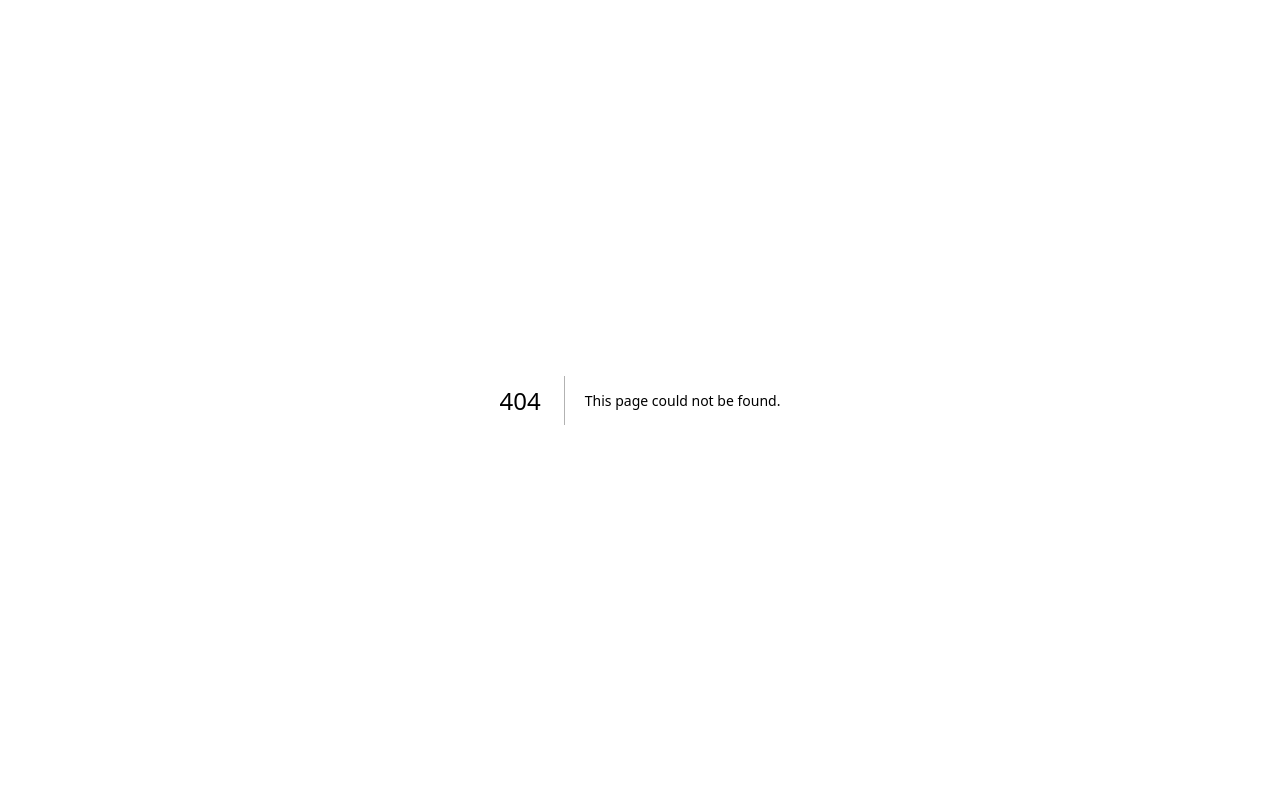
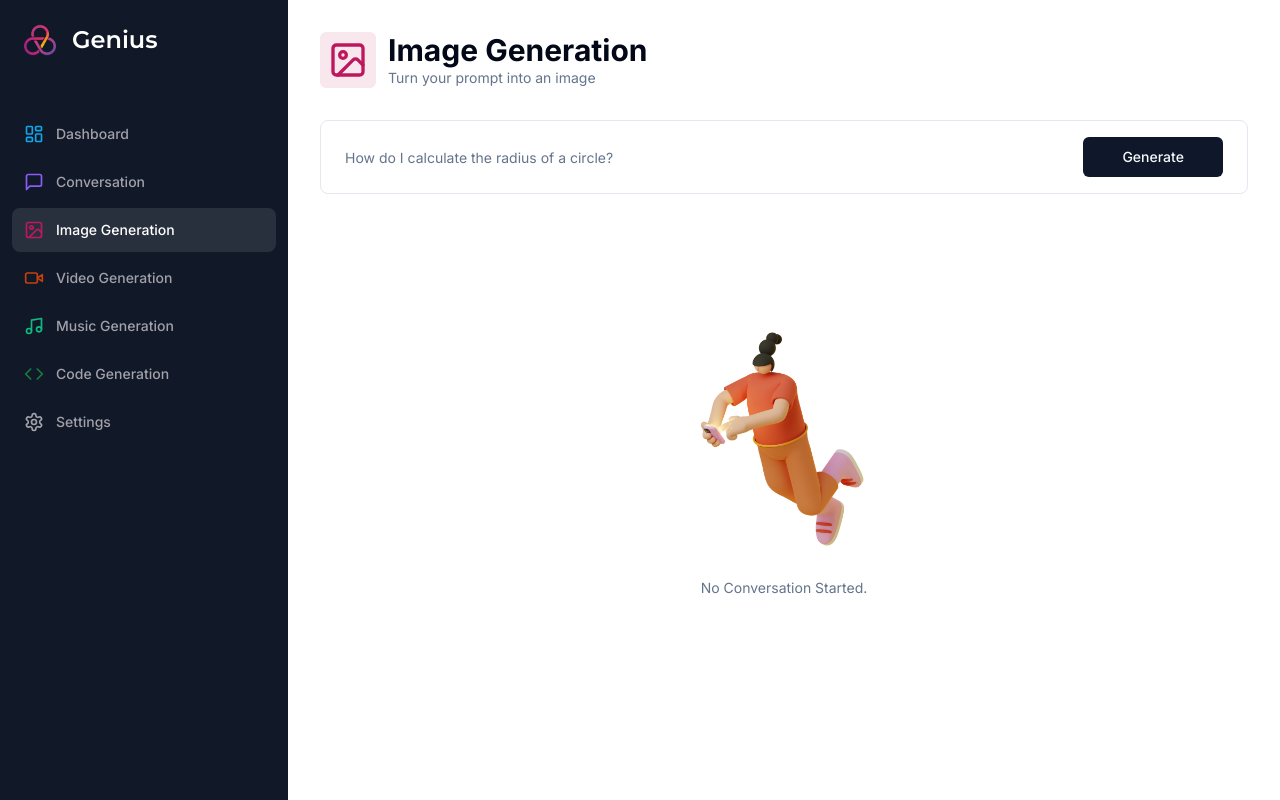
Before and after one commit to parteek2813/genius.ai, a Next.js app: page /image in a window 1280 px wide. Before the commit this address had no page. Built offline with nearby package versions, Linux system fonts and the light colour scheme.

Commit message:
added image generation page

```diff
--- /dev/null
+++ b/app/(dashboard)/(routes)/image/constants.ts
@@ -0,0 +1,47 @@
+import * as z from "zod";
+
+export const formSchema = z.object({
+  prompt: z.string().min(1, {
+    message: "Image Prompt is required",
+  }),
+  amount: z.string().min(1),
+  resolution: z.string().min(1),
+});
+
+export const amountOptions = [
+  {
+    value: "1",
+    label: "1 Photo",
+  },
+  {
+    value: "2",
+    label: "2 Photos",
+  },
+  {
+    value: "3",
+    label: "3 Photos",
+  },
+  {
+    value: "4",
+    label: "4 Photos",
+  },
+  {
+    value: "5",
+    label: "5 Photos",
+  },
+];
+
+export const resolutionOptions = [
+  {
+    value: "256*256",
+    label: "256*256",
+  },
+  {
+    value: "512*512",
+    label: "512*512",
+  },
+  {
+    value: "1024*1024",
+    label: "1024*1024",
+  },
+];
--- /dev/null
+++ b/app/(dashboard)/(routes)/image/page.tsx
@@ -0,0 +1,145 @@
+"use client";
+
+import { useRouter } from "next/navigation";
+import * as z from "zod";
+import axios from "axios";
+import { ImageIcon } from "lucide-react";
+import { useForm } from "react-hook-form";
+import { useState } from "react";
+import { ChatCompletionRequestMessage } from "openai";
+
+import Heading from "@/components/heading";
+
+import { formSchema } from "./constants";
+import { Form, FormControl, FormField, FormItem } from "@/components/ui/form";
+import { zodResolver } from "@hookform/resolvers/zod";
+import { Input } from "@/components/ui/input";
+import { Button } from "@/components/ui/button";
+import { cn } from "@/lib/utils";
+import { Empty } from "@/components/empty";
+import { Loader } from "@/components/loader";
+import { UserAvatar } from "@/components/user-avatar";
+import { BotAvatar } from "@/components/bot-avatar";
+
+const ImagePage = () => {
+  const router = useRouter();
+  const [messages, setMessages] = useState<ChatCompletionRequestMessage[]>([]);
+
+  const form = useForm<z.infer<typeof formSchema>>({
+    resolver: zodResolver(formSchema),
+    defaultValues: {
+      prompt: "",
+    },
+  });
+
+  const isLoading = form.formState.isSubmitting;
+
+  const onSubmit = async (values: z.infer<typeof formSchema>) => {
+    try {
+      const userMessage: ChatCompletionRequestMessage = {
+        role: "user",
+        content: values.prompt,
+      };
+      const newMessages = [...messages, userMessage];
+
+      // making a post request
+      const response = await axios.post("/api/conversation", {
+        messages: newMessages,
+      });
+
+      setMessages((current) => [...current, userMessage, response.data]);
+
+      form.reset();
+    } catch (error: any) {
+      // TODO: Open Pro Model
+      console.log(error);
+    } finally {
+      router.refresh();
+    }
+  };
+
+  return (
+    <div>
+      <Heading
+        title="Image Generation"
+        description="Turn your prompt into an image"
+        icon={ImageIcon}
+        iconColor="text-pink-700"
+        bgColor="bg-pink-700/10"
+      />
+      <div className="px-4 lg:px-8">
+        <div>
+          <Form {...form}>
+            <form
+              onSubmit={form.handleSubmit(onSubmit)}
+              className="
+                rounded-lg
+                border
+                w-full
+                p-4
+                px-3
+                md:px-6
+                focus-within:shadow-sm
+                grid
+                grid-cols-12
+                gap-2"
+            >
+              <FormField
+                name="prompt"
+                render={({ field }) => (
+                  <FormItem className="col-span-12 lg:col-span-10">
+                    <FormControl className="m-0 p-0">
+                      <Input
+                        className="border-0 outline-none focus-visible:ring-0 focus-visible:ring-transparent"
+                        disabled={isLoading}
+                        placeholder="How do I calculate the radius of a circle?"
+                        {...field}
+                      />
+                    </FormControl>
+                  </FormItem>
+                )}
+              />
+              <Button
+                className="col-span-12 lg:col-span-2 w-full"
+                type="submit"
+                disabled={isLoading}
+                size="icon"
+              >
+                Generate
+              </Button>
+            </form>
+          </Form>
+        </div>
+        <div className="space-y-4 mt-4">
+          {isLoading && (
+            <div className="p-8 rounded-lg w-full flex items-center justify-center bg-muted">
+              <Loader />
+            </div>
+          )}
+
+          {messages.length === 0 && !isLoading && (
+            <Empty label="No Conversation Started." />
+          )}
+          <div className="flex flex-col-reverse gap-y-4">
+            {messages.map((message) => (
+              <div
+                key={message.content}
+                className={cn(
+                  "p-8 w-full flex items-start gap-x-8 rounded-lg",
+                  message.role === "user"
+                    ? "bg-white border border-black/10"
+                    : "bg-muted"
+                )}
+              >
+                {message.role === "user" ? <UserAvatar /> : <BotAvatar />}
+                <p className="text-sm">{message.content}</p>
+              </div>
+            ))}
+          </div>
+        </div>
+      </div>
+    </div>
+  );
+};
+
+export default ImagePage;
```
